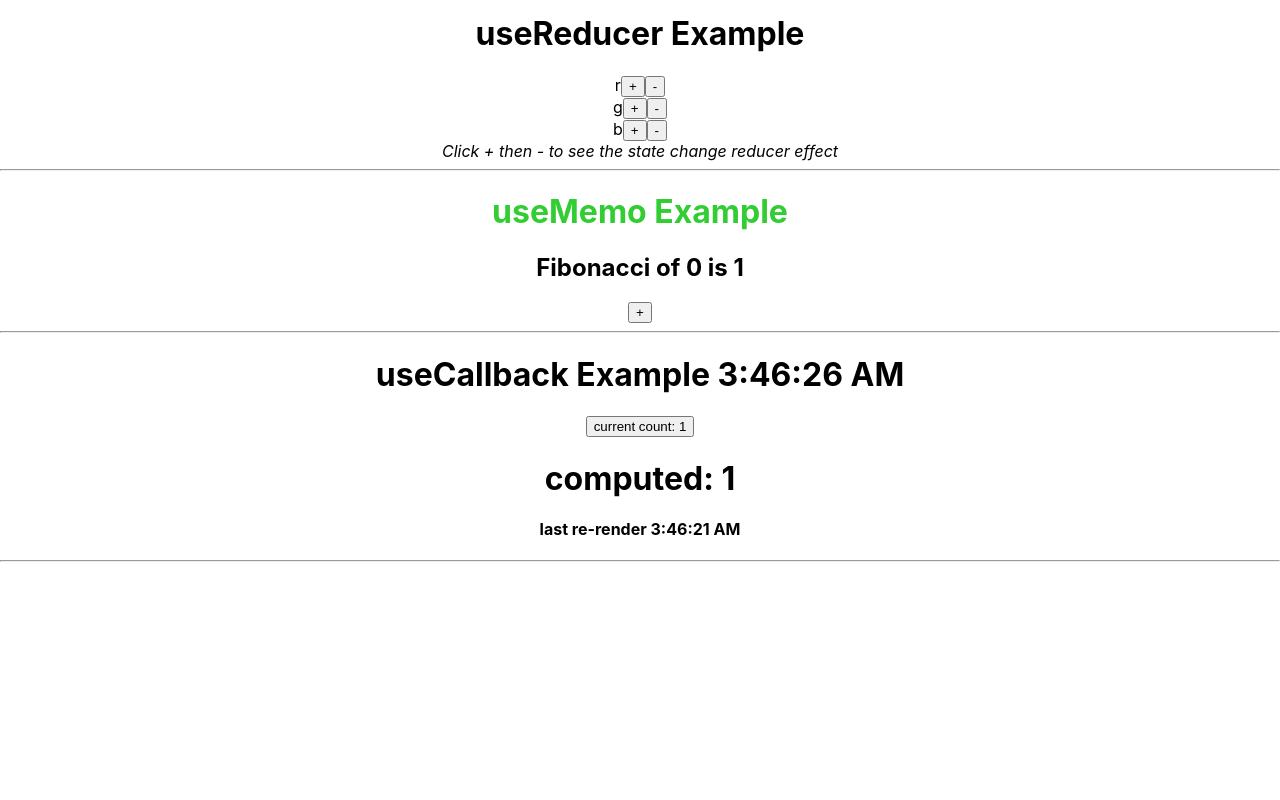
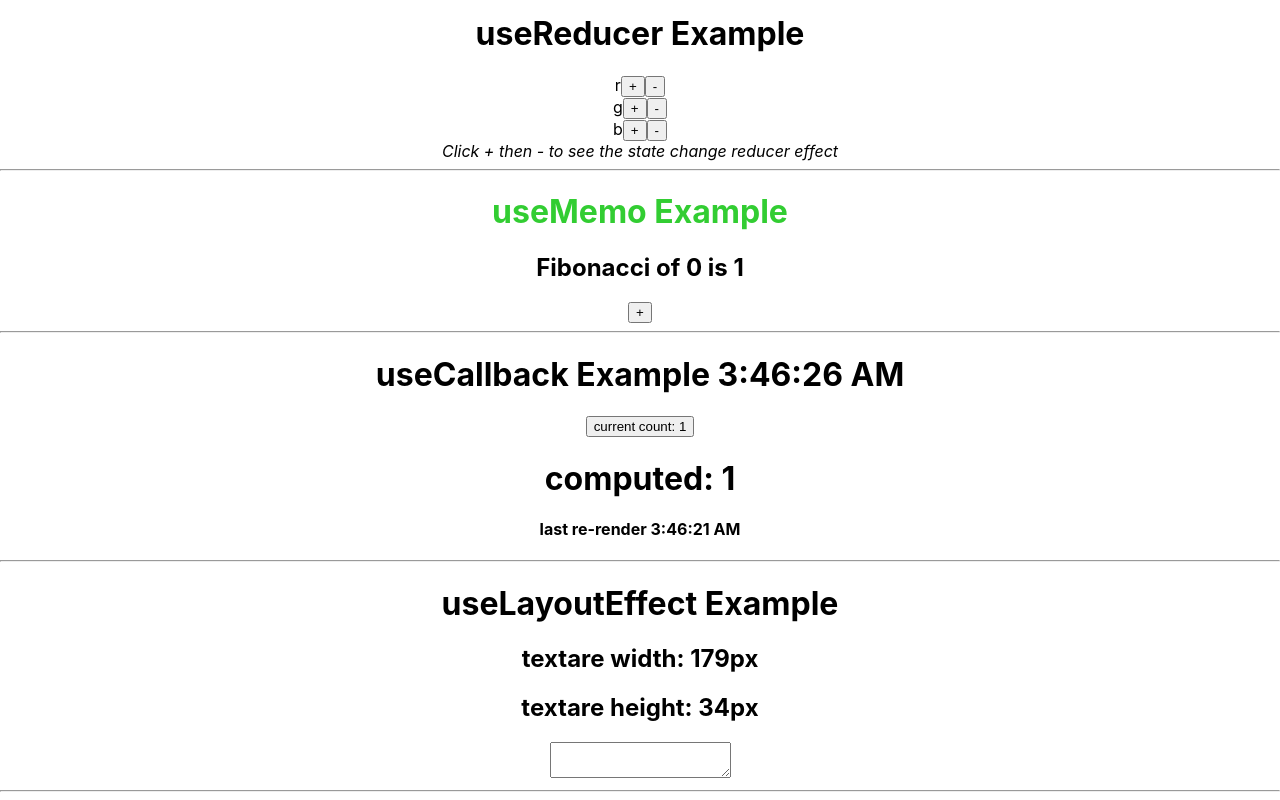
Before and after one commit to suresharam/react-hooks, a React (Create React App) app: page / in a window 1280 px wide. Shown: the part 700-1500 px from the top of the page. Before the commit the page ends 1270 px from the top, so only its background shows below. Built offline with nearby package versions, Linux system fonts and the light colour scheme.

Commit message:
useLayoutEffect hook

```diff
--- a/src/App.js
+++ b/src/App.js
@@ -3,10 +3,11 @@ import Effect from "./components/Effect";
 import Context from "./components/Context";
 import Ref from "./components/Ref";
 import Reducer from "./components/Reducer";
+import Memo from "./components/Memo";
+import Callback from "./components/Callback";
+import LayoutEffect from "./components/LayoutEffect";
 
 import "./App.css";
-import Memo from "./components/Memo";
-import Callback from "./components/Callback";
 
 function App() {
   return (
@@ -31,6 +32,9 @@ function App() {
 
       <Callback />
       <hr />
+
+      <LayoutEffect />
+      <hr />
     </div>
   );
 }
--- /dev/null
+++ b/src/components/LayoutEffect.js
@@ -0,0 +1,28 @@
+import { useState, useLayoutEffect, useRef } from "react";
+
+const LayoutEffectComponent = () => {
+  const [width, setWitdth] = useState(0);
+  const [height, setHeight] = useState(0);
+  const el = useRef();
+
+  useLayoutEffect(() => {
+    setWitdth(el.current.clientWidth);
+    setHeight(el.current.clientHeight);
+  });
+
+  return (
+    <div>
+      <h1>useLayoutEffect Example</h1>
+      <h2>textare width: {width}px</h2>
+      <h2>textare height: {height}px</h2>
+      <textarea
+        onClick={() => {
+          setWitdth(0);
+        }}
+        ref={el}
+      />
+    </div>
+  );
+};
+
+export default LayoutEffectComponent;
```
